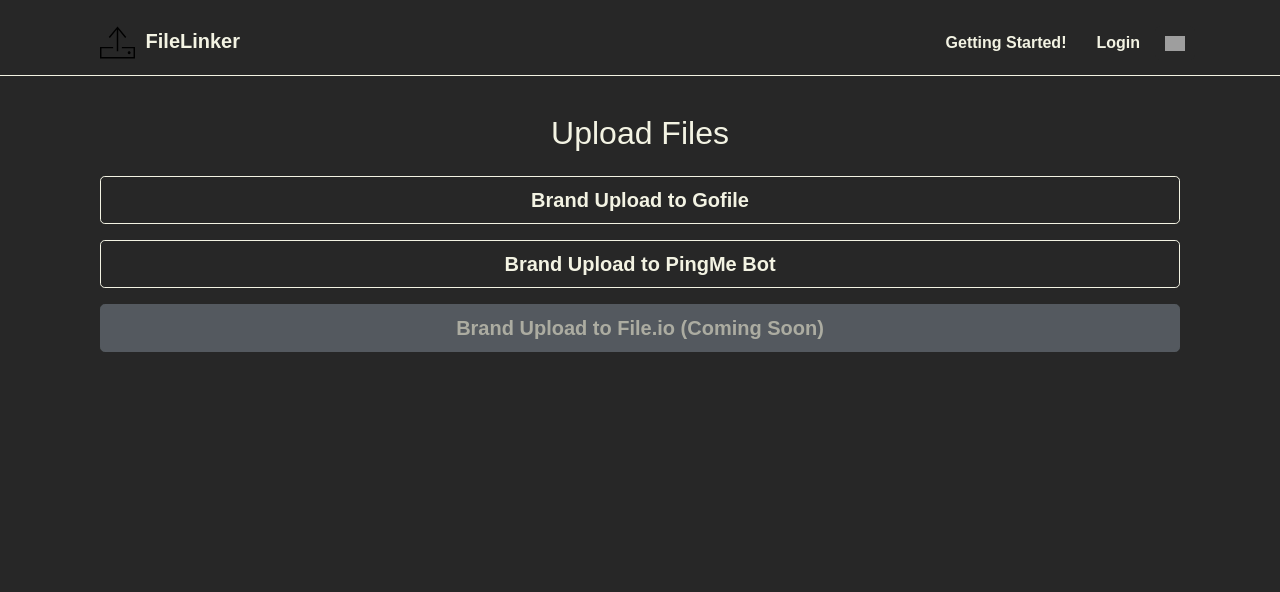
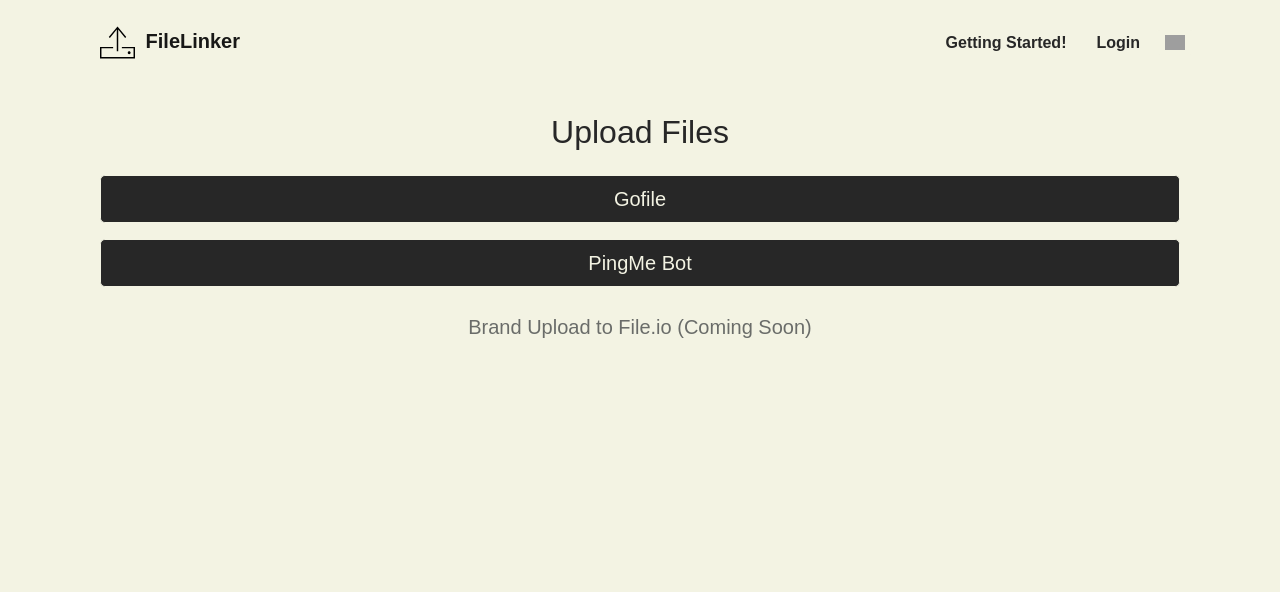
Before and after one commit to gegendepressed/filelinker, a Flask app: page /upload in a window 1280 px wide. Shown: the top 592 px of the page. Run offline with Flask 3, Linux system fonts and the light colour scheme; some libraries are stand-ins or nearby versions; grey boxes are pictures that could not be loaded.

Commit message:
upload-gofile - fixed broken endpoint in app.py and style improvements

```diff
--- a/app.py
+++ b/app.py
@@ -13,7 +13,7 @@
 from pytz import timezone
 import zipfile
 from io import BytesIO
-import os
+import os, re
 from dotenv import load_dotenv
 
 
@@ -86,7 +86,7 @@
             login_user(user, remember=form.remember.data)
             flash('You have been logged in!', 'success')
             next = request.args.get('next')
-            return redirect(next or url_for('upload'))
+            return redirect(next or url_for('dashboard'))
         else:
             flash("Login Unsuccessful, Please check Username and Password", "danger")
     return render_template('login.html', form=form)
@@ -95,21 +95,43 @@
 def upload():
     return render_template('upload.html')
 
+def is_valid_password(password):
+    if len(password) < 8:
+        return False
+    if not re.search(r'[a-zA-Z]', password):
+        return False
+    if not re.search(r'\d', password):
+        return False
+    if not re.search(r'[@.]', password):
+        return False
+    if re.search(r'[@.]{2,}', password):
+        return False
+    return True
+
 @app.route('/gofile', methods=['GET', 'POST'])
 def uploadgofile():
     form = UploadForm()
+    shortened_url = None
+    page_link = None
+
     if form.validate_on_submit():
         timestamp = int(time.time())
         short_name = form.short_name.data
         password = form.password.data
         files = request.files.getlist('file')
 
+        # Check if files are selected
         if not files or len(files) == 0:
             flash("No files selected for upload.", "danger")
-            return render_template('upload.html', form=form)
+            return render_template('upload-gofile.html', form=form)
 
+        # Validate the password if provided
+        if password and not is_valid_password(password):
+            flash("Password must be at least 8 characters long, contain a letter, a number, and a special character (@ or .), and not have consecutive special characters.")
+            return render_template('upload-gofile.html', form=form)
+
+        # Handle multiple file upload as a ZIP
         if len(files) > 1:
-            # Package files into a ZIP archive
             zip_buffer = BytesIO()
             with zipfile.ZipFile(zip_buffer, 'w', zipfile.ZIP_DEFLATED) as zip_file:
                 for file in files:
@@ -121,16 +143,21 @@
         else:
             # Handle single file upload
             file = files[0]
-            if not file:
-                flash("Invalid file.", "danger")
-                return render_template('upload.html', form=form)
+            if file.filename == '':
+                flash('No file selected.', 'danger')
+                return render_template('upload-gofile.html', form=form)
+
             upload_file = file.stream
 
-        # Upload the file (ZIP or single) to Gofile
-        gofile_response = client.upload(file=upload_file)
-        page_link = gofile_response.page_link
+        # Upload the file to Gofile
+        try:
+            gofile_response = client.upload(file=upload_file)
+            page_link = gofile_response.page_link
+        except Exception as e:
+            flash(f"Error uploading file: {str(e)}", "danger")
+            return render_template('upload-gofile.html', form=form)
 
-        shortened_url = None
+        # Shorten the URL if a custom alias is provided
         if short_name:
             payload = {
                 "url": page_link,
@@ -139,40 +166,69 @@
             if password:
                 payload["password"] = password
 
-            # Request the shortened URL
-            response = requests.post(url, data=payload, headers=headers)
+            try:
+                response = requests.post(url, data=payload, headers=headers)
+                if response.status_code == 200:
+                    shortened_url = response.json().get('short_url')
+                else:
+                    flash("Error creating shortened URL. Please try a different name.", "danger")
+            except Exception as e:
+                flash(f"Error shortening URL: {str(e)}", "danger")
 
-            if response.status_code == 200:
-                shortened_url = response.json().get('short_url')
-            else:
-                flash("Error creating shortened URL. Please try a different name.")
-
-        # Check if the user is authenticated
+        # Save the URL details to the database if the user is authenticated
         if current_user.is_authenticated:
-            # Store the URL in the database for authenticated users
-            file_url = FileURL(url=page_link, shortened_url=shortened_url, timestamp=timestamp, user_id=current_user.username)
+            file_url = FileURL(
+                url=page_link,
+                shortened_url=shortened_url,
+                timestamp=timestamp,
+                user_id=current_user.username
+            )
             db.session.add(file_url)
             db.session.commit()
 
         flash('File uploaded and URL created successfully!', 'success')
-        return render_template('upload-gofile.html', form=form, shortened_url=shortened_url)
+        return render_template('upload-gofile.html', form=form, shortened_url=shortened_url, page_link=page_link)
 
     return render_template('upload-gofile.html', form=form)
-
 
 @app.route("/dashboard")
 @login_required
 def dashboard():
     user = current_user
     current_page = request.args.get('page', 1, type=int)
-    query = db.select(FileURL).where(FileURL.user_id == user.username).order_by(desc(FileURL.timestamp))
-    user_files = db.paginate(query, page = current_page, per_page=10)
-    page_list = user_files.iter_pages(left_edge=1,right_edge=1, left_current=2, right_current=2)
 
-    if not user_files:
-        flash("You have not uploaded any files yet.", "info")
+    # Query files for the current user and paginate
+    user_files = (
+        db.session.query(FileURL)
+        .filter(FileURL.user_id == user.username)
+        .order_by(FileURL.timestamp.desc())
+        .paginate(page=current_page, per_page=10)
+    )
 
-    return render_template('dashboard.html', user=user, current_page=current_page, files=user_files, pagination=page_list)
+    return render_template(
+        'dashboard.html',
+        user=user,
+        files=user_files,
+        pagination=user_files
+    )
+
+@app.route('/delete/<int:file_id>', methods=['POST'])
+@login_required
+def delete_file(file_id):
+    # Query the file by ID
+    file = db.session.execute(db.select(FileURL).where(FileURL.id == file_id, FileURL.user_id == current_user.username)).scalar_one_or_none()
+
+    if not file:
+        flash("File not found or access denied.", "danger")
+        return redirect(url_for('dashboard'))
+
+    # Delete the file record from the database
+    db.session.delete(file)
+    db.session.commit()
+
+    flash("File deleted successfully.", "success")
+    return redirect(url_for('dashboard'))
+
 
 @app.route('/logout')
 def logout():
--- a/static/css/styles.css
+++ b/static/css/styles.css
@@ -52,10 +52,6 @@
     background-color: #272727;
 }
 
-body.dark-mode .navbar {
-    border-bottom: 1px solid #f3f3e3;
-}
-
 body.dark-mode .navbar a {
     color: #f3f3e3;
 }
@@ -65,6 +61,11 @@
     color: #f3f3e3;
 }
 
+body.light-mode .list-group-item {
+    background-color: #f3f3e3;
+    color: #272727;
+    border-color: #272727;
+}
 body.dark-mode .list-group-item {
     background-color: #272727;
     color: #f3f3e3;
@@ -82,6 +83,7 @@
 body.light-mode .container {
     background-color: #f3f3e3;
     color: #272727;
+    border-color: #272727;
 }
 
 body.light-mode .pagination .page-link {
@@ -133,7 +135,7 @@
     border-color: #272727;
 }
 
-body.light-mode .gofilebutton.register-btn {
+body.light-mode .gofilebutton .register-btn {
     background-color: #f3f3e3;
     color: #272727;
     border: 1px solid #272727;
@@ -174,14 +176,14 @@
     color: #f3f3e3;
 }
 
-body.light-mode .btn-success.upload-btn {
+body.light-mode .pingmebutton.upload-btn {
     background-color: #f3f3e3;
     color: #272727;
     border: 1px solid #272727;
     transition: background-color 0.3s, color 0.3s;
 }
 
-body.light-mode .btn-success.upload-btn:hover {
+body.light-mode .pingmebutton.upload-btn:hover {
     background-color: #272727;
     color: #f3f3e3;
 }
@@ -218,14 +220,14 @@
     color: #272727;
 }
 
-body.dark-mode .btn-success.upload-btn {
+body.dark-mode .pingmebutton.upload-btn {
     background-color: #272727;
     color: #f3f3e3;
     border: 1px solid #f3f3e3;
     transition: background-color 0.3s, color 0.3s;
 }
 
-body.dark-mode .btn-success.upload-btn:hover {
+body.dark-mode .pingmebutton.upload-btn:hover {
     background-color: #f3f3e3;
     color: #272727;
 }
@@ -243,3 +245,44 @@
     color: #b0b0b0;
     border: 1px solid #b0b0b0;
 }
+
+.theme-toggle-btn{
+    background-color: #f3f3e3;
+    color : #272727
+}
+.gofilebutton.register-btn,
+.gofilebutton.upload-btn,
+.pingmebutton.upload-btn {
+    background-color: #272727;
+    color: #f3f3e3;
+    border: 1px solid #f3f3e3;
+    transition: background-color 0.3s, color 0.3s, border-color 0.3s;
+}
+
+.gofilebutton.register-btn:hover,
+.gofilebutton.upload-btn:hover,
+.pingmebutton.upload-btn:hover {
+    background-color: #272727;
+    color: #f3f3e3;
+    border-color: #f3f3e3;
+}
+
+body.dark-mode .theme-toggle-btn{
+    background-color: #272727;
+    border: 1px solid #272727;
+}
+body.dark-mode .gofilebutton.register-btn,
+body.dark-mode .gofilebutton.upload-btn,
+body.dark-mode .pingmebutton.upload-btn {
+    background-color: #f3f3e3;
+    color: #272727;
+    border: 1px solid #f3f3e3;
+}
+
+body.dark-mode .gofilebutton.register-btn:hover,
+body.dark-mode .gofilebutton.upload-btn:hover,
+body.dark-mode .pingmebutton.upload-btn:hover {
+    background-color: grey;
+    color: #272727;
+    border-color: #272727;
+}
--- /dev/null
+++ b/static/js/script.js
@@ -0,0 +1,46 @@
+document.addEventListener('DOMContentLoaded', function () {
+    const toggleButton = document.getElementById('toggleMode');
+    const body = document.body;
+    const navbar = document.getElementById('navbar');
+    const sunIcon = document.getElementById('sunIcon');
+    const moonIcon = document.getElementById('moonIcon');
+    const brandLogo = document.getElementById('brandLogo');
+
+    // Function to apply the saved theme
+    function applyTheme(theme) {
+        const isDarkMode = theme === 'dark';
+
+        // Apply the theme classes
+        body.classList.toggle('dark-mode', isDarkMode);
+        navbar.classList.toggle('dark-mode', isDarkMode);
+        toggleButton.classList.toggle('dark-mode', isDarkMode);
+
+        // Update icons and logo
+        sunIcon.style.display = isDarkMode ? 'block' : 'none';
+        moonIcon.style.display = isDarkMode ? 'none' : 'block';
+        brandLogo.src = isDarkMode
+            ? "/static/images/brand-dark.svg"
+            : "/static/images/brand-light.svg";
+    }
+
+    // Retrieve and apply the saved theme
+    const savedTheme = localStorage.getItem('theme') || 'light';
+    applyTheme(savedTheme);
+
+    // Handle theme toggle
+    toggleButton.addEventListener('click', function () {
+        const isDarkMode = body.classList.toggle('dark-mode');
+        navbar.classList.toggle('dark-mode');
+        toggleButton.classList.toggle('dark-mode');
+
+        // Update icons and logo
+        sunIcon.style.display = isDarkMode ? 'block' : 'none';
+        moonIcon.style.display = isDarkMode ? 'none' : 'block';
+        brandLogo.src = isDarkMode
+            ? "/static/images/brand-dark.svg"
+            : "/static/images/brand-light.svg";
+
+        // Save theme preference
+        localStorage.setItem('theme', isDarkMode ? 'dark' : 'light');
+    });
+});
--- a/templates/layout.html
+++ b/templates/layout.html
@@ -7,19 +7,21 @@
     <link href="https://stackpath.bootstrapcdn.com/bootstrap/4.5.2/css/bootstrap.min.css" rel="stylesheet">
     <link rel="stylesheet" href="{{ url_for('static', filename='css/styles.css') }}">
 </head>
-<body class="{% if current_theme == 'light' %}light-mode{% else %}dark-mode{% endif %}"></body>
+<body class="{% if current_theme == 'light' %}light-mode{% else %}dark-mode{% endif %}">
     <nav id="navbar" class="navbar navbar-expand-lg navbar-light">
         <div class="container">
-            <!-- Replace text with an image for the brand -->
             <a class="navbar-brand" href="{{ url_for('home') }}">
-                <img src="{{ url_for('static', filename='images/brand.svg') }}" alt="FileLinker Logo" style="width: 35px; margin-right: 5px;"> FileLinker
+                <img id="brandLogo"
+                     src="{{ url_for('static', filename='images/brand-light.svg') }}"
+                     alt="FileLinker Logo"
+                     style="width: 35px; margin-right: 5px;">
+                FileLinker
             </a>
 
             <div class="ml-auto d-flex align-items-center">
                 {% if not current_user.is_authenticated %}
                     <a href="{{ url_for('register') }}">Getting Started!</a>
                     <a href="{{ url_for('login') }}">Login</a>
-                <!-- Add sun and moon SVG icons here -->
                     <button id="toggleMode" class="theme-toggle-btn">
                         <img id="sunIcon" src="{{ url_for('static', filename='images/sun.svg') }}" alt="Sun Icon" style="width: 20px; display: none;">
                         <img id="moonIcon" src="{{ url_for('static', filename='images/moon.svg') }}" alt="Moon Icon" style="width: 20px;">
@@ -27,7 +29,6 @@
                 {% else %}
                     <a href="{{ url_for('dashboard') }}">Account</a>
                     <a href="{{ url_for('upload') }}">Upload File</a>
-                <!-- Add sun and moon SVG icons here -->
                     <button id="toggleMode" class="theme-toggle-btn">
                         <img id="sunIcon" src="{{ url_for('static', filename='images/sun.svg') }}" alt="Sun Icon" style="width: 20px; display: none;">
                         <img id="moonIcon" src="{{ url_for('static', filename='images/moon.svg') }}" alt="Moon Icon" style="width: 20px;">
@@ -48,37 +49,6 @@
         </div>
     </footer>
 
-    <script>
-        const toggleButton = document.getElementById('toggleMode');
-        const body = document.body;
-        const navbar = document.getElementById('navbar');
-        const sunIcon = document.getElementById('sunIcon');
-        const moonIcon = document.getElementById('moonIcon');
-
-        toggleButton.addEventListener('click', function () {
-            const isDarkMode = body.classList.toggle('dark-mode');
-            navbar.classList.toggle('dark-mode');
-            toggleButton.classList.toggle('dark-mode');
-
-            // Toggle the visibility of sun and moon icons
-            sunIcon.style.display = isDarkMode ? 'block' : 'none';
-            moonIcon.style.display = isDarkMode ? 'none' : 'block';
-
-            // Optionally save mode preference in localStorage
-            localStorage.setItem('theme', isDarkMode ? 'dark' : 'light');
-        });
-
-        // On page load, apply the saved theme
-        window.addEventListener('DOMContentLoaded', function () {
-            const savedTheme = localStorage.getItem('theme');
-            if (savedTheme === 'dark') {
-                body.classList.add('dark-mode');
-                navbar.classList.add('dark-mode');
-                toggleButton.classList.add('dark-mode');
-                sunIcon.style.display = 'block';
-                moonIcon.style.display = 'none';
-            }
-        });
-    </script>
+    <script src="{{ url_for('static', filename='js/script.js') }}"></script>
 </body>
 </html>
--- a/templates/upload.html
+++ b/templates/upload.html
@@ -4,16 +4,14 @@
 <div class="container">
     <h2 class="text-center">Upload Files</h2>
 
-    <!-- Upload Buttons -->
     <div class="upload-buttons mt-4">
-        <!-- Button redirects -->
         <a href="{{ url_for('uploadgofile') }}" class="btn gofilebutton btn-block btn-lg mb-3 upload-btn">
-            Brand Upload to Gofile
+            Gofile
         </a>
         <a href="https://pingme.tabcat.live" class="btn pingmebutton btn-block btn-lg mb-3 upload-btn">
-            Brand Upload to PingMe Bot
+            PingMe Bot
         </a>
-        <button type="button" class="btn btn-secondary btn-block btn-lg mb-3 disabled upload-btn" disabled>
+        <button type="button" class="btn btn-block btn-lg mb-3 disabled upload-btn" disabled>
             Brand Upload to File.io (Coming Soon)
         </button>
     </div>
```
Also changed, not shown: templates/dashboard.html (+19 -14 lines), templates/login.html (+11 -0 lines), templates/register.html (+12 -0 lines), templates/upload-gofile.html (+10 -5 lines), static/images/brand-dark.svg (added), static/images/brand-light.svg (renamed from static/images/brand.svg). Lines whose indentation alone changed are shown as unchanged.
